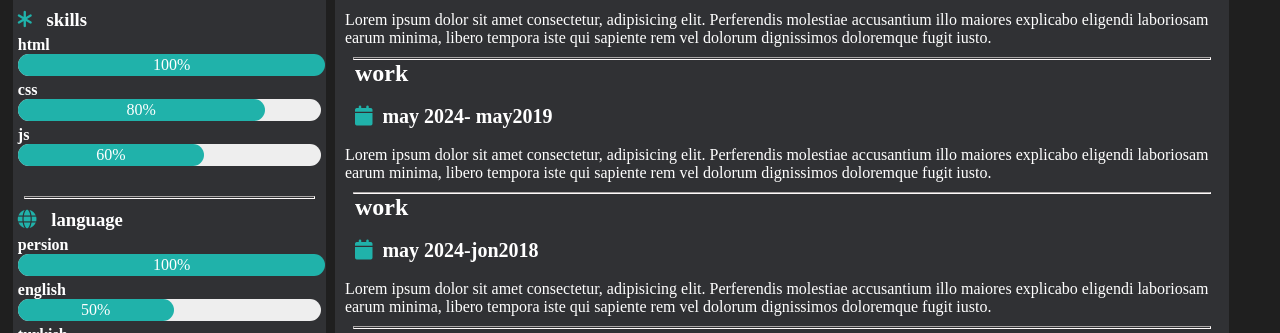
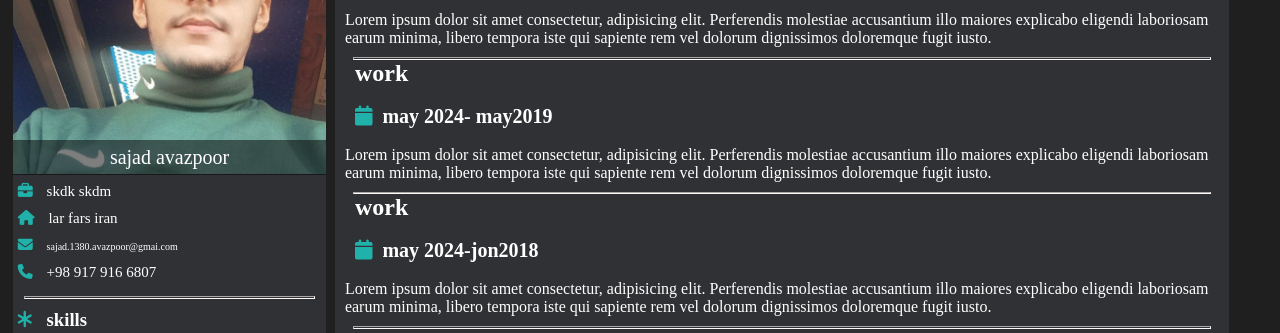
Before and after one commit to sajadavazpwwr/sajadav.github.io, a plain HTML site: page index.html in a window 1280 px wide. Shown: the part 152-485 px from the top of the page. Drawn offline with Linux system fonts and the light colour scheme; a web font is replaced by a local one.

Commit message:
Update and rename index2.html to index.html

```diff
--- a/index2.html
+++ b/index.html
@@ -18,7 +18,7 @@
         <aside class="aside-left">
             <!-- profile -->
             <section id="profile">
-                <img id="profile-image" src="/praject1/src/photo_2024-03-23_21-03-56.jpg" alt=" my-profile">
+                <img id="profile-image" src="/src/photo_2024-03-23_21-03-56.jpg" alt=" my-profile">
                 <div id="my-name">
                     <span>sajad avazpoor</span>
                 </div>
```
